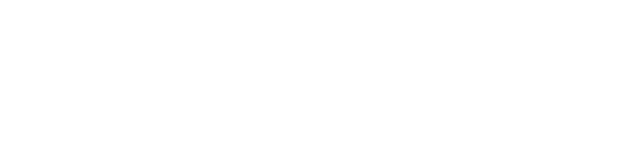
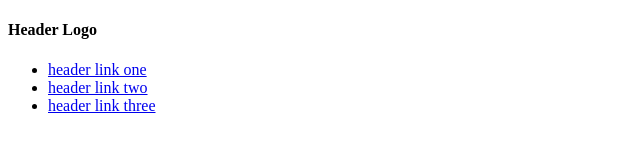
Before and after one commit to Minicar247/landing-page, a plain HTML site: page index.html in a window 1280 px wide. Shown: the whole page, without its empty margins (0-640 px from the left). Drawn offline with Linux system fonts and the light colour scheme.

Commit message:
Add content to heading

```diff
--- a/index.html
+++ b/index.html
@@ -8,10 +8,15 @@
 </head>
 <body>
     <Header>
-
+        <h4>Header Logo</h4>
+        <ul class="right-links">
+            <li><a href="#">header link one</a></li>
+            <li><a href="#">header link two</a></li>
+            <li><a href="#">header link three</a></li>
+        </ul>
     </Header>
 
-    <div class = "body">
+    <div class ="body">
 
     </div>
 
```
